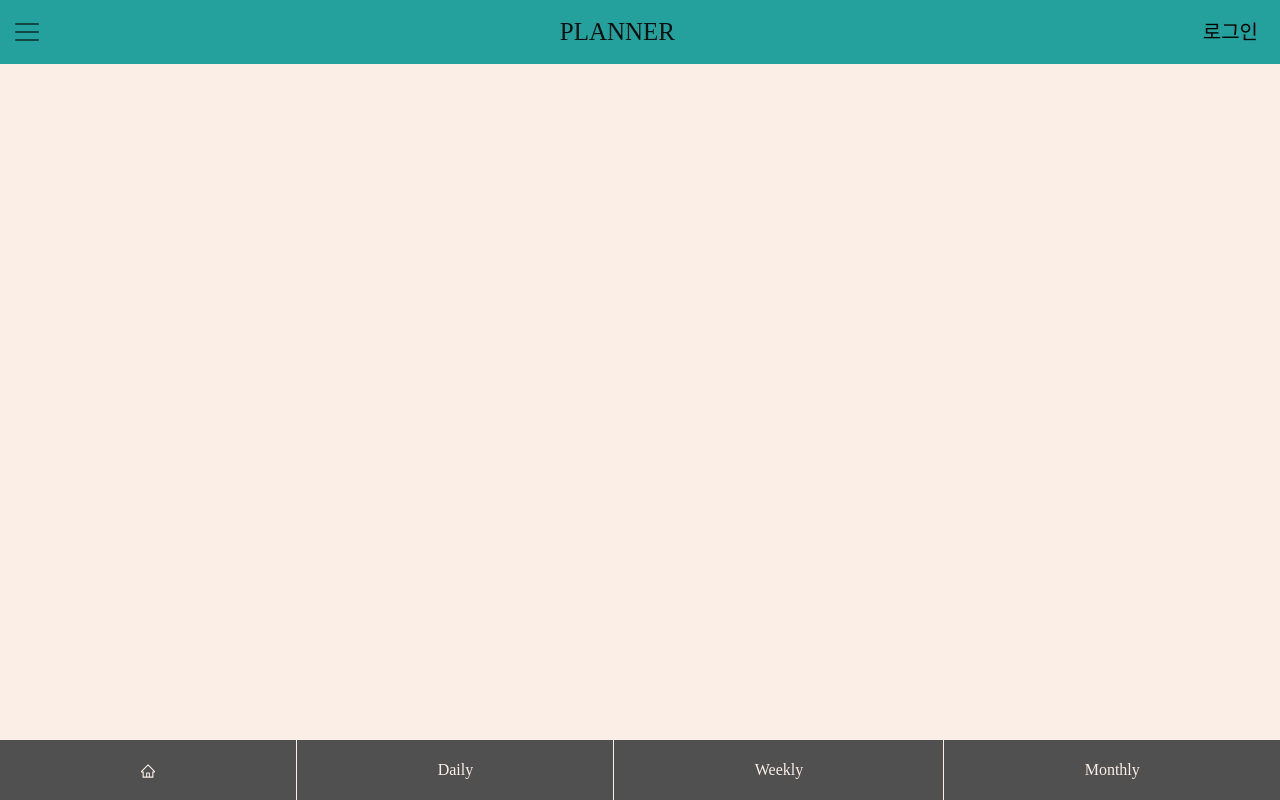
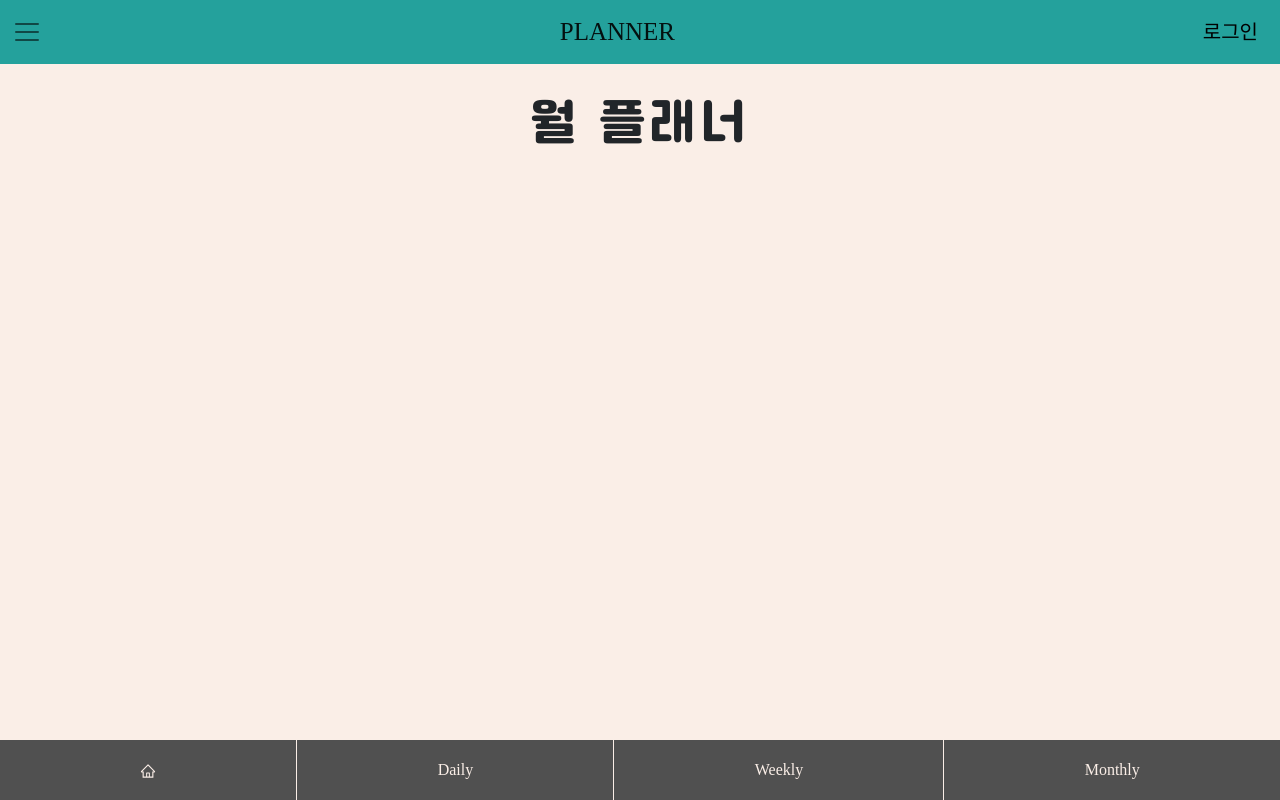
Before and after one commit to kangju2000/planner, a React (Create React App) app: page /monthly in a window 1280 px wide. Built offline with nearby package versions, Linux system fonts and the light colour scheme; a web font is replaced by a local one.

Commit message:
divide planner

```diff
--- a/src/App.css
+++ b/src/App.css
@@ -2,8 +2,9 @@
     text-align: center;
     padding-top: 200px;
     padding-bottom: 100px;
-    font-size: 5rem;
-    letter-spacing: 5px;
+    font-size: 90px;
+    letter-spacing: 6px;
+    font-family: "cafe-font-bold";
 }
 
 .main-start-btn {
--- a/src/App.js
+++ b/src/App.js
@@ -7,6 +7,8 @@ import BtmBar from "./components/BtmBar";
 import Login from "./components/Login";
 import Signup from "./pages/Signup";
 import Planner from "./pages/Planner";
+import Month from "./pages/Month"
+import Week from "./pages/Week"
 
 function App() {
     const [modal, setModal] = useState(false);
@@ -38,6 +40,12 @@ function App() {
                 <Route path="/daily">
                     <Planner />
                 </Route>
+                <Route path="/weekly">
+                    <Week />
+                </Route>
+                <Route path="/monthly">
+                    <Month />
+                </Route>
                 <Route path="/signup">
                     <Signup />
                 </Route>
--- a/src/fonts/font.css
+++ b/src/fonts/font.css
@@ -1,6 +1,10 @@
 @font-face {
     font-family: "Suit-medium";
     src: url("./SUIT-woff2/SUIT-Medium.woff2") format("truetype");
+}
+@font-face {
+    font-family: "Suit-Bold";
+    src: url("./SUIT-woff2/SUIT-Bold.woff2") format("truetype");
 }
 @font-face {
     font-family: "cafe-font";
--- a/src/index.js
+++ b/src/index.js
@@ -1,4 +1,4 @@
-import React, { useEffect } from "react";
+import React from "react";
 import ReactDOM from "react-dom";
 import reportWebVitals from "./reportWebVitals";
 import { BrowserRouter } from "react-router-dom";
@@ -6,7 +6,6 @@ import App from "./App";
 import ScrollToTop from "./components/ScrollToTop";
 import GlobalStyle from "./styles/GlobalStyle";
 import "./index.css";
-
 
 ReactDOM.render(
     <React.StrictMode>
--- /dev/null
+++ b/src/pages/Month.js
@@ -0,0 +1,24 @@
+import React, { useEffect, useState } from "react";
+import styled from "styled-components";
+
+function Month() {
+    return (
+        <ImsiDiv>
+            <h1>월 플래너</h1>
+        </ImsiDiv>
+    );
+}
+
+const ImsiDiv = styled.div`
+    width: 100%;
+    padding-top: 65px;
+    h1 {
+        text-align: center;
+        margin: 30px;
+        font-size: 50px;
+        font-family: "cafe-font-bold";
+        letter-spacing: 3px;
+    }
+`;
+
+export default Month;
--- a/src/pages/Planner.js
+++ b/src/pages/Planner.js
@@ -1,4 +1,3 @@
-import "bootstrap/dist/css/bootstrap.min.css";
 import React, { useEffect, useState } from "react";
 import styled from "styled-components";
 import PlanModal from "../components/PlanModal";
--- a/src/pages/Signup.js
+++ b/src/pages/Signup.js
@@ -1,7 +1,24 @@
 import React from "react";
-import { Link } from "react-router-dom";
+import styled from "styled-components";
 
 function Signup() {
-    return <div></div>;
+    return (
+        <ImsiDiv>
+            <h1>회원가입</h1>
+        </ImsiDiv>
+    );
 }
+
+const ImsiDiv = styled.div`
+    width: 100%;
+    padding-top: 65px;
+    h1 {
+        text-align: center;
+        margin: 30px;
+        font-size: 50px;
+        font-family: "cafe-font-bold";
+        letter-spacing: 3px;
+    }
+`;
+
 export default Signup;
--- /dev/null
+++ b/src/pages/Week.js
@@ -0,0 +1,24 @@
+import React, { useEffect, useState } from "react";
+import styled from "styled-components";
+
+function Week() {
+    return (
+        <ImsiDiv>
+            <h1>주 플래너</h1>
+        </ImsiDiv>
+    );
+}
+
+const ImsiDiv = styled.div`
+    width: 100%;
+    padding-top: 65px;
+    h1 {
+        text-align: center;
+        margin: 30px;
+        font-size: 50px;
+        font-family: "cafe-font-bold";
+        letter-spacing: 3px;
+    }
+`;
+
+export default Week;
```
